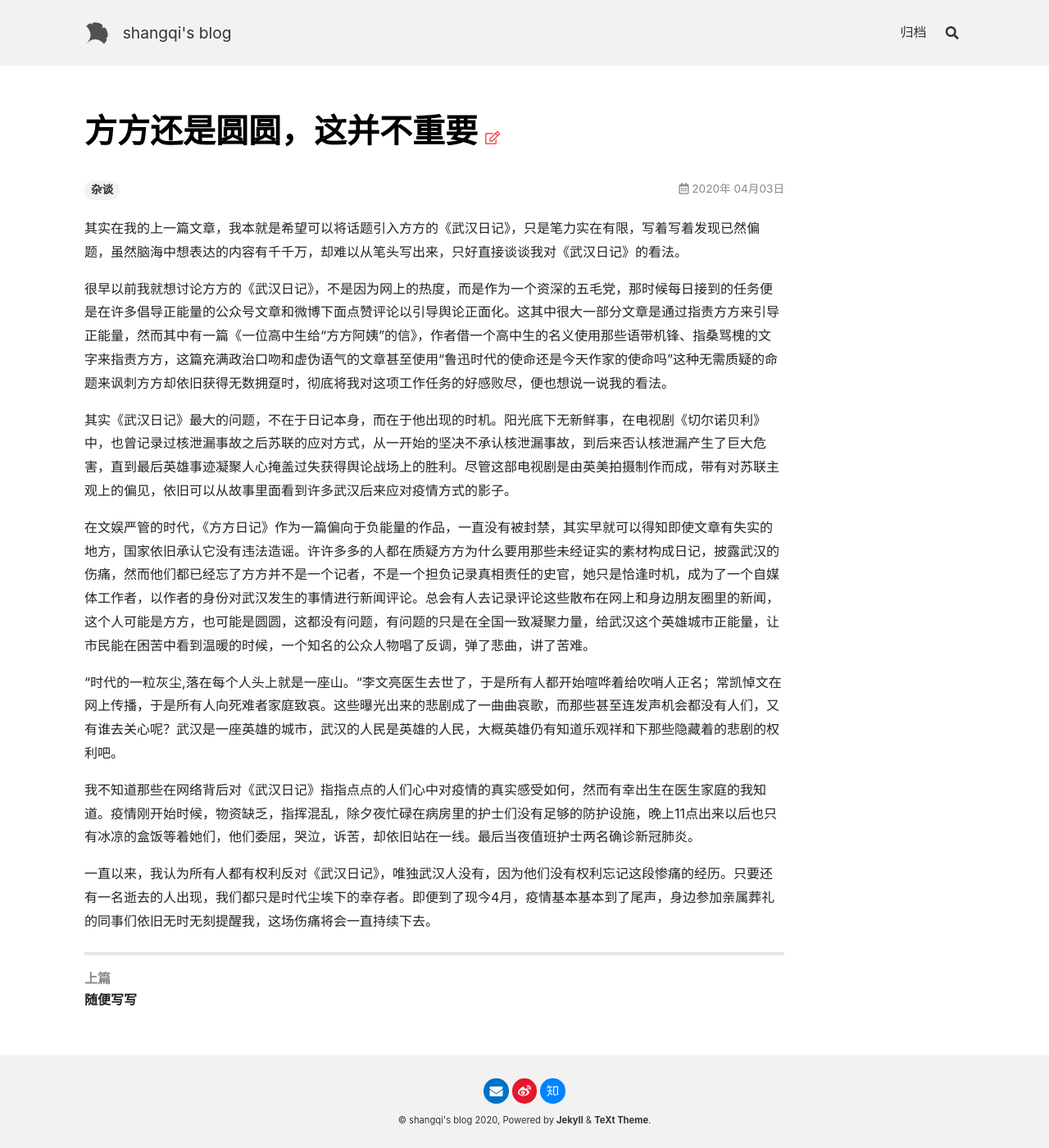
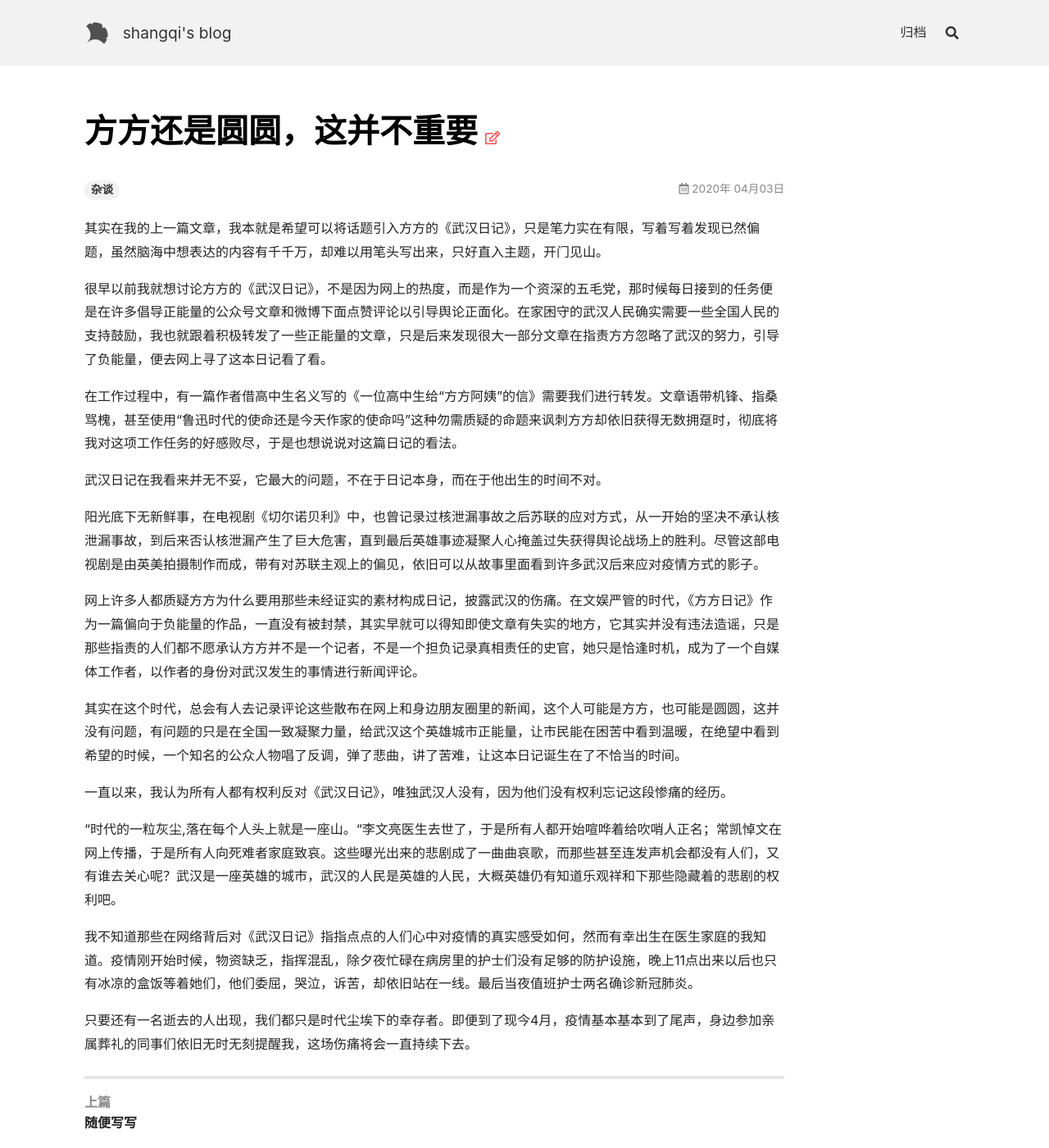
Before and after one commit to geocguy/geocguy.github.io, a Jekyll site: the page built from _posts/2020-4-3-方方还是圆圆.md, in a window 1280 px wide and 1400 px high. Shown: the whole window at 82% size. Built offline with Jekyll 4.4.1, drawn with Linux system fonts in a browser that asks for light colours; nearby versions of some CDN libraries.

Commit message:
Update 2020-4-3-方方还是圆圆.md

```diff
--- a/_posts/2020-4-3-方方还是圆圆.md
+++ b/_posts/2020-4-3-方方还是圆圆.md
@@ -5,16 +5,24 @@ tags: 杂谈
 
 ---
 
-其实在我的上一篇文章，我本就是希望可以将话题引入方方的《武汉日记》，只是笔力实在有限，写着写着发现已然偏题，虽然脑海中想表达的内容有千千万，却难以从笔头写出来，只好直接谈谈我对《武汉日记》的看法。
+其实在我的上一篇文章，我本就是希望可以将话题引入方方的《武汉日记》，只是笔力实在有限，写着写着发现已然偏题，虽然脑海中想表达的内容有千千万，却难以用笔头写出来，只好直入主题，开门见山。
 
-很早以前我就想讨论方方的《武汉日记》，不是因为网上的热度，而是作为一个资深的五毛党，那时候每日接到的任务便是在许多倡导正能量的公众号文章和微博下面点赞评论以引导舆论正面化。这其中很大一部分文章是通过指责方方来引导正能量，然而其中有一篇《一位高中生给“方方阿姨”的信》，作者借一个高中生的名义使用那些语带机锋、指桑骂槐的文字来指责方方，这篇充满政治口吻和虚伪语气的文章甚至使用“鲁迅时代的使命还是今天作家的使命吗”这种无需质疑的命题来讽刺方方却依旧获得无数拥趸时，彻底将我对这项工作任务的好感败尽，便也想说一说我的看法。
+很早以前我就想讨论方方的《武汉日记》，不是因为网上的热度，而是作为一个资深的五毛党，那时候每日接到的任务便是在许多倡导正能量的公众号文章和微博下面点赞评论以引导舆论正面化。在家困守的武汉人民确实需要一些全国人民的支持鼓励，我也就跟着积极转发了一些正能量的文章，只是后来发现很大一部分文章在指责方方忽略了武汉的努力，引导了负能量，便去网上寻了这本日记看了看。
 
-其实《武汉日记》最大的问题，不在于日记本身，而在于他出现的时机。阳光底下无新鲜事，在电视剧《切尔诺贝利》中，也曾记录过核泄漏事故之后苏联的应对方式，从一开始的坚决不承认核泄漏事故，到后来否认核泄漏产生了巨大危害，直到最后英雄事迹凝聚人心掩盖过失获得舆论战场上的胜利。尽管这部电视剧是由英美拍摄制作而成，带有对苏联主观上的偏见，依旧可以从故事里面看到许多武汉后来应对疫情方式的影子。
+在工作过程中，有一篇作者借高中生名义写的《一位高中生给“方方阿姨”的信》需要我们进行转发。文章语带机锋、指桑骂槐，甚至使用“鲁迅时代的使命还是今天作家的使命吗”这种勿需质疑的命题来讽刺方方却依旧获得无数拥趸时，彻底将我对这项工作任务的好感败尽，于是也想说说对这篇日记的看法。
 
-在文娱严管的时代，《方方日记》作为一篇偏向于负能量的作品，一直没有被封禁，其实早就可以得知即使文章有失实的地方，国家依旧承认它没有违法造谣。许许多多的人都在质疑方方为什么要用那些未经证实的素材构成日记，披露武汉的伤痛，然而他们都已经忘了方方并不是一个记者，不是一个担负记录真相责任的史官，她只是恰逢时机，成为了一个自媒体工作者，以作者的身份对武汉发生的事情进行新闻评论。总会有人去记录评论这些散布在网上和身边朋友圈里的新闻，这个人可能是方方，也可能是圆圆，这都没有问题，有问题的只是在全国一致凝聚力量，给武汉这个英雄城市正能量，让市民能在困苦中看到温暖的时候，一个知名的公众人物唱了反调，弹了悲曲，讲了苦难。
+武汉日记在我看来并无不妥，它最大的问题，不在于日记本身，而在于他出生的时间不对。
+
+阳光底下无新鲜事，在电视剧《切尔诺贝利》中，也曾记录过核泄漏事故之后苏联的应对方式，从一开始的坚决不承认核泄漏事故，到后来否认核泄漏产生了巨大危害，直到最后英雄事迹凝聚人心掩盖过失获得舆论战场上的胜利。尽管这部电视剧是由英美拍摄制作而成，带有对苏联主观上的偏见，依旧可以从故事里面看到许多武汉后来应对疫情方式的影子。
+
+网上许多人都质疑方方为什么要用那些未经证实的素材构成日记，披露武汉的伤痛。在文娱严管的时代，《方方日记》作为一篇偏向于负能量的作品，一直没有被封禁，其实早就可以得知即使文章有失实的地方，它其实并没有违法造谣，只是那些指责的人们都不愿承认方方并不是一个记者，不是一个担负记录真相责任的史官，她只是恰逢时机，成为了一个自媒体工作者，以作者的身份对武汉发生的事情进行新闻评论。
+
+其实在这个时代，总会有人去记录评论这些散布在网上和身边朋友圈里的新闻，这个人可能是方方，也可能是圆圆，这并没有问题，有问题的只是在全国一致凝聚力量，给武汉这个英雄城市正能量，让市民能在困苦中看到温暖，在绝望中看到希望的时候，一个知名的公众人物唱了反调，弹了悲曲，讲了苦难，让这本日记诞生在了不恰当的时间。
+
+一直以来，我认为所有人都有权利反对《武汉日记》，唯独武汉人没有，因为他们没有权利忘记这段惨痛的经历。
 
 “时代的一粒灰尘,落在每个人头上就是一座山。“李文亮医生去世了，于是所有人都开始喧哗着给吹哨人正名；常凯悼文在网上传播，于是所有人向死难者家庭致哀。这些曝光出来的悲剧成了一曲曲哀歌，而那些甚至连发声机会都没有人们，又有谁去关心呢？武汉是一座英雄的城市，武汉的人民是英雄的人民，大概英雄仍有知道乐观祥和下那些隐藏着的悲剧的权利吧。
 
 我不知道那些在网络背后对《武汉日记》指指点点的人们心中对疫情的真实感受如何，然而有幸出生在医生家庭的我知道。疫情刚开始时候，物资缺乏，指挥混乱，除夕夜忙碌在病房里的护士们没有足够的防护设施，晚上11点出来以后也只有冰凉的盒饭等着她们，他们委屈，哭泣，诉苦，却依旧站在一线。最后当夜值班护士两名确诊新冠肺炎。
 
-一直以来，我认为所有人都有权利反对《武汉日记》，唯独武汉人没有，因为他们没有权利忘记这段惨痛的经历。只要还有一名逝去的人出现，我们都只是时代尘埃下的幸存者。即便到了现今4月，疫情基本基本到了尾声，身边参加亲属葬礼的同事们依旧无时无刻提醒我，这场伤痛将会一直持续下去。
+只要还有一名逝去的人出现，我们都只是时代尘埃下的幸存者。即便到了现今4月，疫情基本基本到了尾声，身边参加亲属葬礼的同事们依旧无时无刻提醒我，这场伤痛将会一直持续下去。
```
